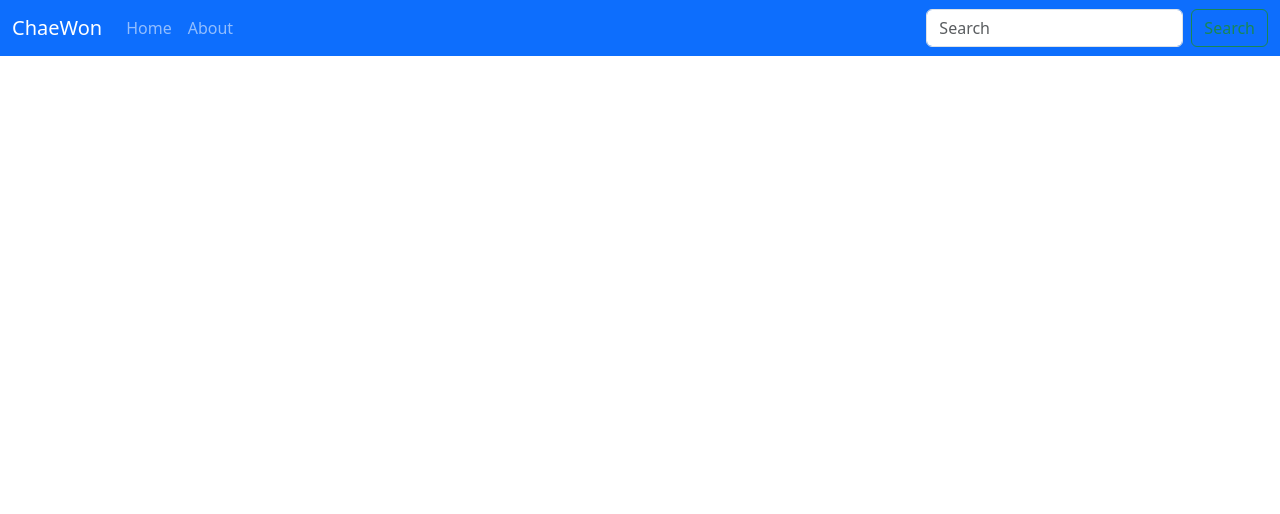
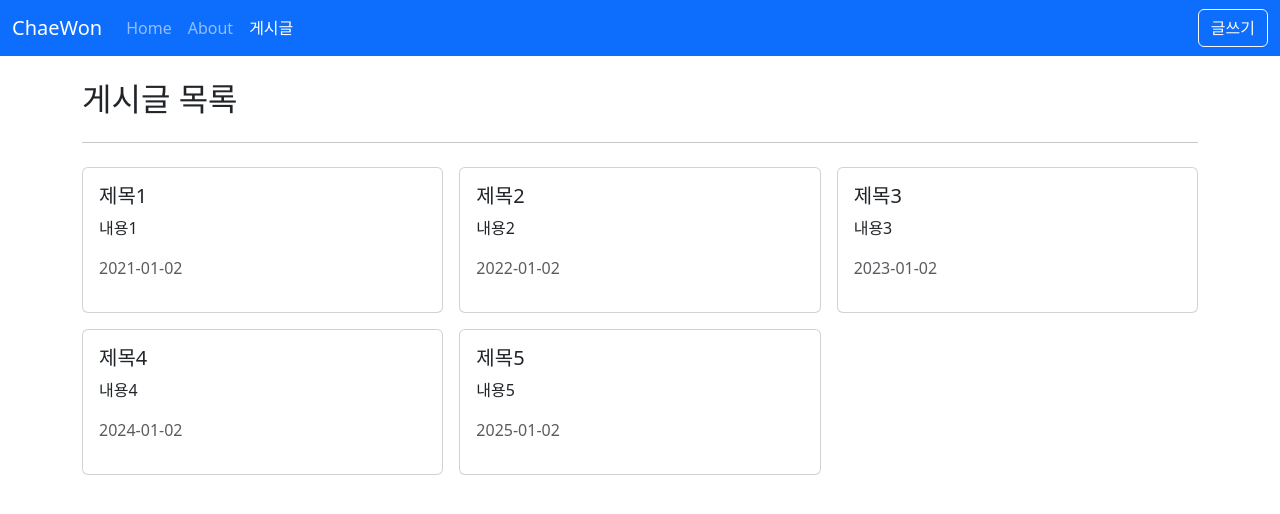
Before and after one commit to lchwon/study_vue3_posts, a Vue app: page /posts in a window 1280 px wide. Shown: the top 514 px of the page. Built offline with nearby package versions, Linux system fonts and the light colour scheme.

Commit message:
router List, View, Create, Detail

```diff
--- /dev/null
+++ b/src/api/posts.js
@@ -0,0 +1,12 @@
+//axios
+const posts = [
+	{ id: 1, title: '제목1', content: '내용1', createdAt: '2021-01-02' },
+	{ id: 2, title: '제목2', content: '내용2', createdAt: '2022-01-02' },
+	{ id: 3, title: '제목3', content: '내용3', createdAt: '2023-01-02' },
+	{ id: 4, title: '제목4', content: '내용4', createdAt: '2024-01-02' },
+	{ id: 5, title: '제목5', content: '내용5', createdAt: '2025-01-02' },
+];
+
+export function getPosts() {
+	return posts;
+}
--- /dev/null
+++ b/src/components/posts/PostItem.vue
@@ -0,0 +1,28 @@
+<template>
+	<div class="card">
+		<div class="card-body">
+			<h5 class="card-title">{{ title }}</h5>
+			<p class="card-text">
+				{{ content }}
+			</p>
+			<p class="text-muted">{{ createdAt }}</p>
+		</div>
+	</div>
+</template>
+
+<script setup>
+defineProps({
+	title: {
+		type: String,
+		required: true,
+	},
+	content: {
+		type: String,
+	},
+	createdAt: {
+		type: [String, Date, Number],
+	},
+});
+</script>
+
+<style lang="scss" scoped></style>
--- a/src/layouts/TheHeader.vue
+++ b/src/layouts/TheHeader.vue
@@ -26,24 +26,32 @@
 								>About</RouterLink
 							>
 						</li>
+						<li class="nav-item">
+							<RouterLink class="nav-link" active-class="active" to="/posts"
+								>게시글</RouterLink
+							>
+						</li>
 					</ul>
-					<form class="d-flex" role="search">
-						<input
-							class="form-control me-2"
-							type="search"
-							placeholder="Search"
-							aria-label="Search"
-						/>
-						<button class="btn btn-outline-success" type="submit">
-							Search
+					<div class="d-flex" role="search">
+						<button class="btn btn-outline-light" type="button" @click="goPage">
+							글쓰기
 						</button>
-					</form>
+					</div>
 				</div>
 			</div>
 		</nav>
 	</header>
 </template>
 
-<script setup></script>
+<script setup>
+import { useRouter } from 'vue-router';
+
+const router = useRouter();
+const goPage = () => {
+	router.push({
+		name: 'PostCreate',
+	});
+};
+</script>
 
 <style lang="scss" scoped></style>
--- a/src/router/index.js
+++ b/src/router/index.js
@@ -2,6 +2,12 @@
 import { createRouter, createWebHistory } from 'vue-router';
 import HomeView from '@/views/HomeView.vue';
 import AboutView from '@/views/AboutView.vue';
+
+//게시판
+import PostCreateView from '@/views/posts/PostCreateView.vue';
+import PostDetailView from '@/views/posts/PostDetailView.vue';
+import PostEditView from '@/views/posts/PostEditView.vue';
+import PostListView from '@/views/posts/PostListView.vue';
 
 //router설정
 const routes = [
@@ -15,6 +21,32 @@
 		name: 'About',
 		component: AboutView,
 	},
+
+	//게시판
+	{
+		path: '/posts',
+		name: 'PostList',
+		component: PostListView,
+	},
+	{
+		path: '/posts/create',
+		name: 'PostCreate',
+		component: PostCreateView,
+	},
+
+	// ':id' <- 동적 라우팅이라도하며 여러 개의 URL을 하나의 페이지 컴포넌트에 맵핑하고 싶을때
+	// 표현하는 표현 방식이다.
+	// 이 세미콜론은 파라미터라고 해서 라우트 객체에 params로 받을 수 있다. -> {{ $route.params }}
+	{
+		path: '/posts/:id',
+		name: 'PostDetail',
+		component: PostDetailView,
+	},
+	{
+		path: '/posts/:id/edit',
+		name: 'PostEdit',
+		component: PostEditView,
+	},
 ];
 
 //라우터 객체 생성
--- /dev/null
+++ b/src/views/posts/PostCreateView.vue
@@ -0,0 +1,36 @@
+<template>
+	<div>
+		<h2>게시글 등록</h2>
+		<hr class="my-4" />
+		<form @submit.prevent>
+			<div class="mb-3">
+				<label for="title" class="form-label">제목</label>
+				<input type="text" class="form-control" id="title" />
+			</div>
+			<div class="mb-3">
+				<label for="content" class="form-label">내용</label>
+				<textarea class="form-control" id="content" rows="3"></textarea>
+			</div>
+			<div class="pt-4">
+				<button
+					type="button"
+					class="btn btn-outline-dark me-2"
+					@click="goListPage"
+				>
+					목록
+				</button>
+				<button class="btn btn-primary">저장</button>
+			</div>
+		</form>
+	</div>
+</template>
+
+<script setup>
+import { useRouter } from 'vue-router';
+
+const router = useRouter();
+
+const goListPage = () => router.push({ name: 'PostList' });
+</script>
+
+<style lang="scss" scoped></style>
--- /dev/null
+++ b/src/views/posts/PostDetailView.vue
@@ -0,0 +1,41 @@
+<template>
+	<div>
+		<h2>제목</h2>
+		<p>내용</p>
+		<p class="text-muted">2020-01-01</p>
+		<hr class="my-4" />
+		<div class="row g-2">
+			<div class="col-auto">
+				<button class="btn btn-outline-dark">이전글</button>
+			</div>
+			<div class="col-auto">
+				<button class="btn btn-outline-dark">다음글</button>
+			</div>
+			<div class="col-auto me-auto"></div>
+			<div class="col-auto">
+				<button class="btn btn-outline-dark" @click="goListPage">목록</button>
+			</div>
+			<div class="col-auto">
+				<button class="btn btn-outline-primary" @click="goEditPage">
+					수정
+				</button>
+			</div>
+			<div class="col-auto">
+				<button class="btn btn-outline-danger">삭제</button>
+			</div>
+		</div>
+	</div>
+</template>
+
+<script setup>
+import { useRoute, useRouter } from 'vue-router';
+
+const route = useRoute();
+const router = useRouter();
+const id = route.params.id;
+
+const goListPage = () => router.push({ name: 'PostList' });
+const goEditPage = () => router.push({ name: 'PostEdit', params: { id } });
+</script>
+
+<style lang="scss" scoped></style>
--- /dev/null
+++ b/src/views/posts/PostEditView.vue
@@ -0,0 +1,43 @@
+<template>
+	<div>
+		<h2>게시글 수정</h2>
+		<hr class="my-4" />
+		<form @submit.prevent>
+			<div class="mb-3">
+				<label for="title" class="form-label">제목</label>
+				<input type="text" class="form-control" id="title" />
+			</div>
+			<div class="mb-3">
+				<label for="content" class="form-label">내용</label>
+				<textarea class="form-control" id="content" rows="3"></textarea>
+			</div>
+			<div class="pt-4">
+				<button
+					type="button"
+					class="btn btn-outline-danger me-2"
+					@click="goDetailPage"
+				>
+					취소
+				</button>
+				<button class="btn btn-primary">수정</button>
+			</div>
+		</form>
+	</div>
+</template>
+
+<script setup>
+import { useRoute, useRouter } from 'vue-router';
+
+const route = useRoute();
+const router = useRouter();
+const id = route.params.id;
+
+const goDetailPage = () => {
+	router.push({
+		name: 'PostDetail',
+		params: { id },
+	});
+};
+</script>
+
+<style lang="scss" scoped></style>
--- /dev/null
+++ b/src/views/posts/PostListView.vue
@@ -0,0 +1,44 @@
+<template>
+	<div>
+		<h2>게시글 목록</h2>
+		<hr class="my-4" />
+		<div class="row g-3">
+			<div v-for="post in posts" :key="post.id" class="col-4">
+				<PostItem
+					:title="post.title"
+					:content="post.content"
+					:created-at="post.createdAt"
+					@click="goPage(post.id)"
+				></PostItem>
+			</div>
+		</div>
+	</div>
+</template>
+
+<script setup>
+import PostItem from '@/components/posts/PostItem.vue';
+import { getPosts } from '@/api/posts';
+import { ref } from 'vue';
+import { useRouter } from 'vue-router';
+
+const router = useRouter();
+const posts = ref([]);
+
+const fetchPosts = () => {
+	posts.value = getPosts();
+};
+
+fetchPosts();
+
+const goPage = id => {
+	//router.push(`/posts/${id}`);
+	router.push({
+		name: 'PostDetail',
+		params: {
+			id,
+		},
+	});
+};
+</script>
+
+<style lang="scss" scoped></style>
```
